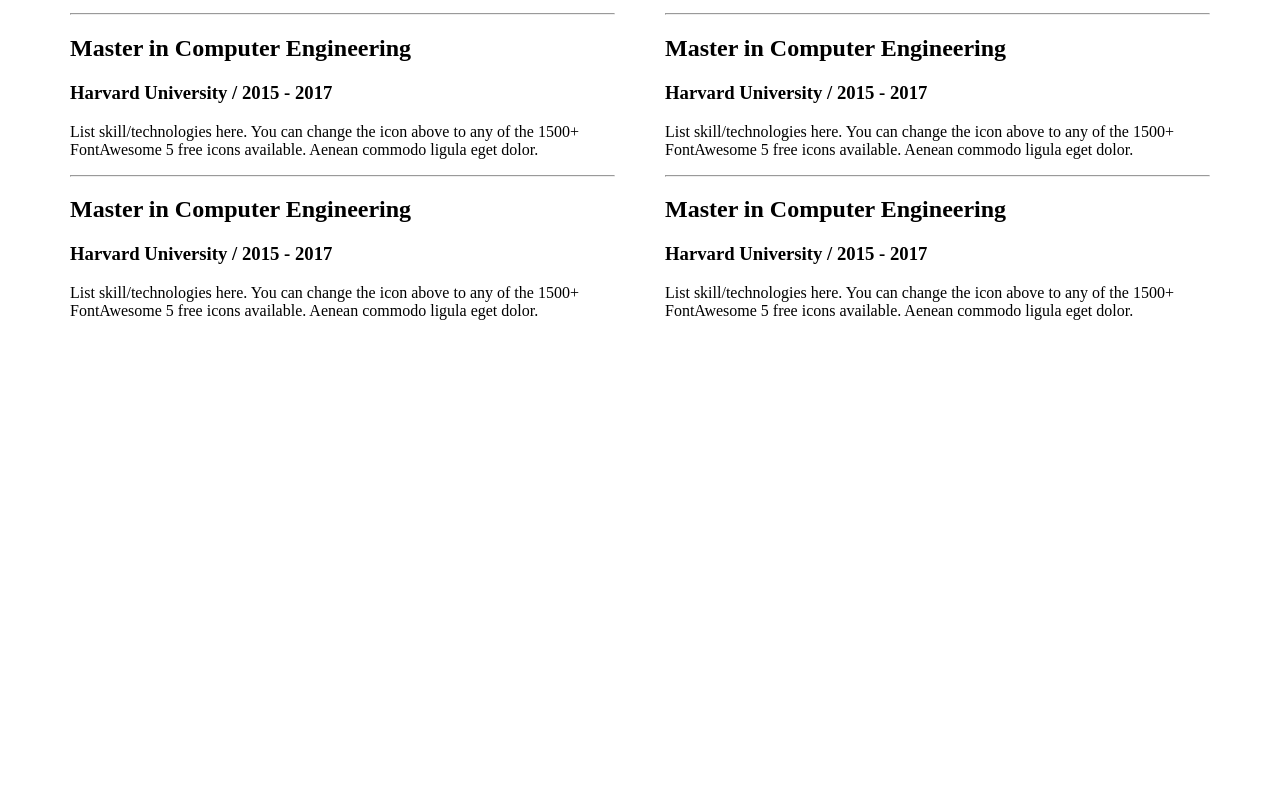
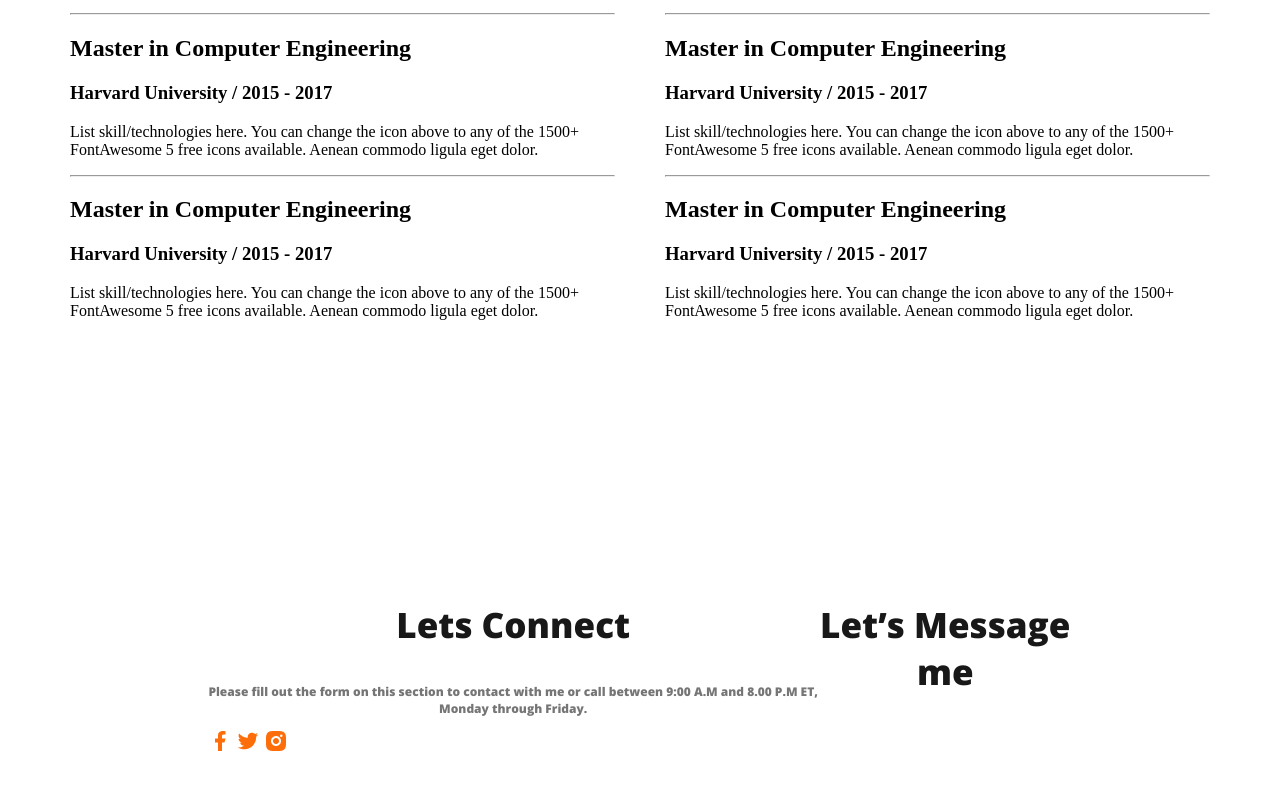
Before and after one commit to Parthpal/webdev-portfolio, a plain HTML site: page index.html in a window 1280 px wide. Shown: the part 2275-3064 px from the top of the page. Before the commit the page ends 2619 px from the top, so only its background shows below. Drawn offline with nearby package versions, Linux system fonts and the light colour scheme.

Commit message:
footer setup

```diff
--- a/index.html
+++ b/index.html
@@ -139,7 +139,20 @@
             </section>
     </main>
     <footer>
+              <div class="footer-column">
+                <h3 class="section-title">Lets Connect</h3>
+                <p class="section-description">Please fill out the form on this section to contact with me or call between 9:00 A.M and 8.00 P.M ET, Monday through Friday.</p>
+                <div class="social-links">
 
+                    <a href=""><img src="./images/icons/facebook.png" alt=""></a>
+                    <a href=""><img src="./images/icons/twitter.png" alt=""></a>
+                    <a href=""><img src="./images/icons/insta.png" alt=""></a>
+
+                </div>
+            </div>
+              <div class="footer-column">
+                <h3 class="section-title">Let’s Message me</h3>
+              </div>
 
     </footer>
 </body>
--- a/styles/portfolio.css
+++ b/styles/portfolio.css
@@ -137,3 +137,13 @@
     gap:50px;
     text-align: left;
 }
+footer{
+    display: flex;
+    padding: 130px 200px;
+    margin-top: 100px;
+}
+.footer-icons {
+    text-decoration: none;
+    display: flex;
+    background-color: #FFF8F3;
+}
```
